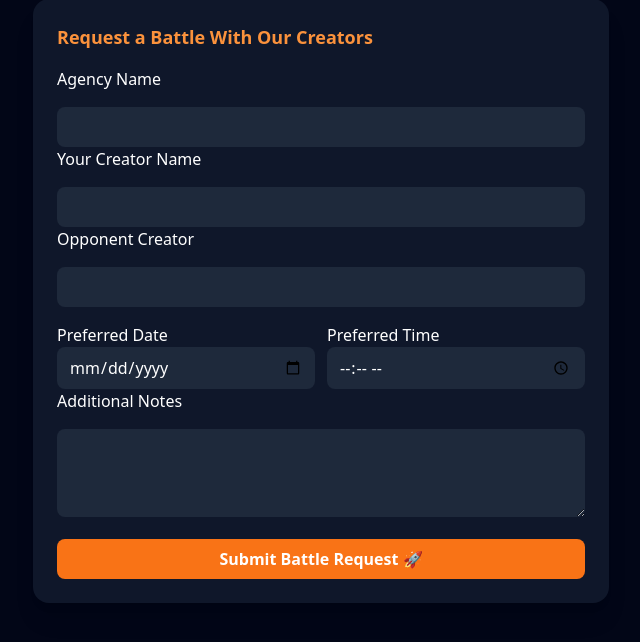
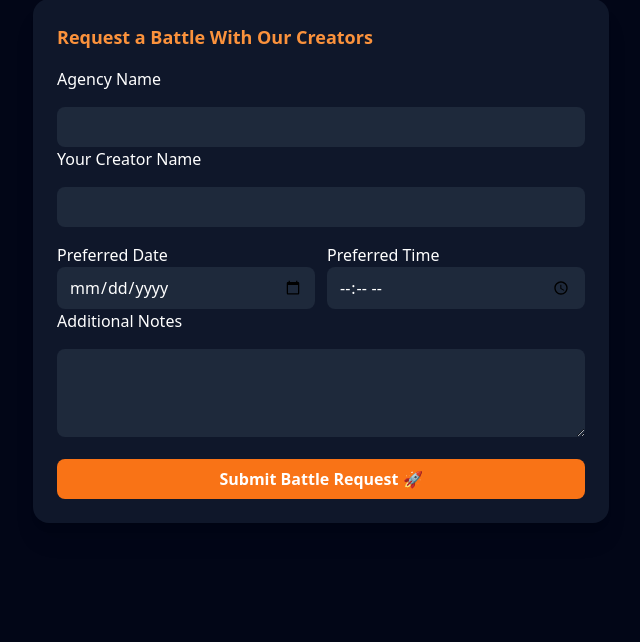
Before and after one commit to JayCCreationZz/Flame-Force, a Node server app: template dashboard/views/request.ejs in a window 1280 px wide. Shown: the part 113-755 px from the top of the page, without its empty margins (319-959 px from the left). Run offline with Node 20, Linux system fonts and the light colour scheme; the template is opened without the code that fills it, so the values that code supplies are empty; some libraries are stand-ins or nearby versions.

```diff
--- a/dashboard/views/request.ejs
+++ b/dashboard/views/request.ejs
@@ -64,16 +64,6 @@ required
 class="w-full px-3 py-2 rounded-lg bg-slate-800"
 />
 
-
-<label>Opponent Creator</label>
-
-<input
-name="opponent"
-required
-class="w-full px-3 py-2 rounded-lg bg-slate-800"
-/>
-
-
 <div class="grid grid-cols-2 gap-3">
 
 <div>
@@ -131,7 +121,8 @@ Submit Battle Request 🚀
 
 <!-- SUCCESS MESSAGE -->
 
-<% if(success){ %>
+<% if(typeof success !== "undefined" && success){ %>
+
 
 <div class="mt-6 bg-green-600 px-6 py-3 rounded-lg">
 
```
